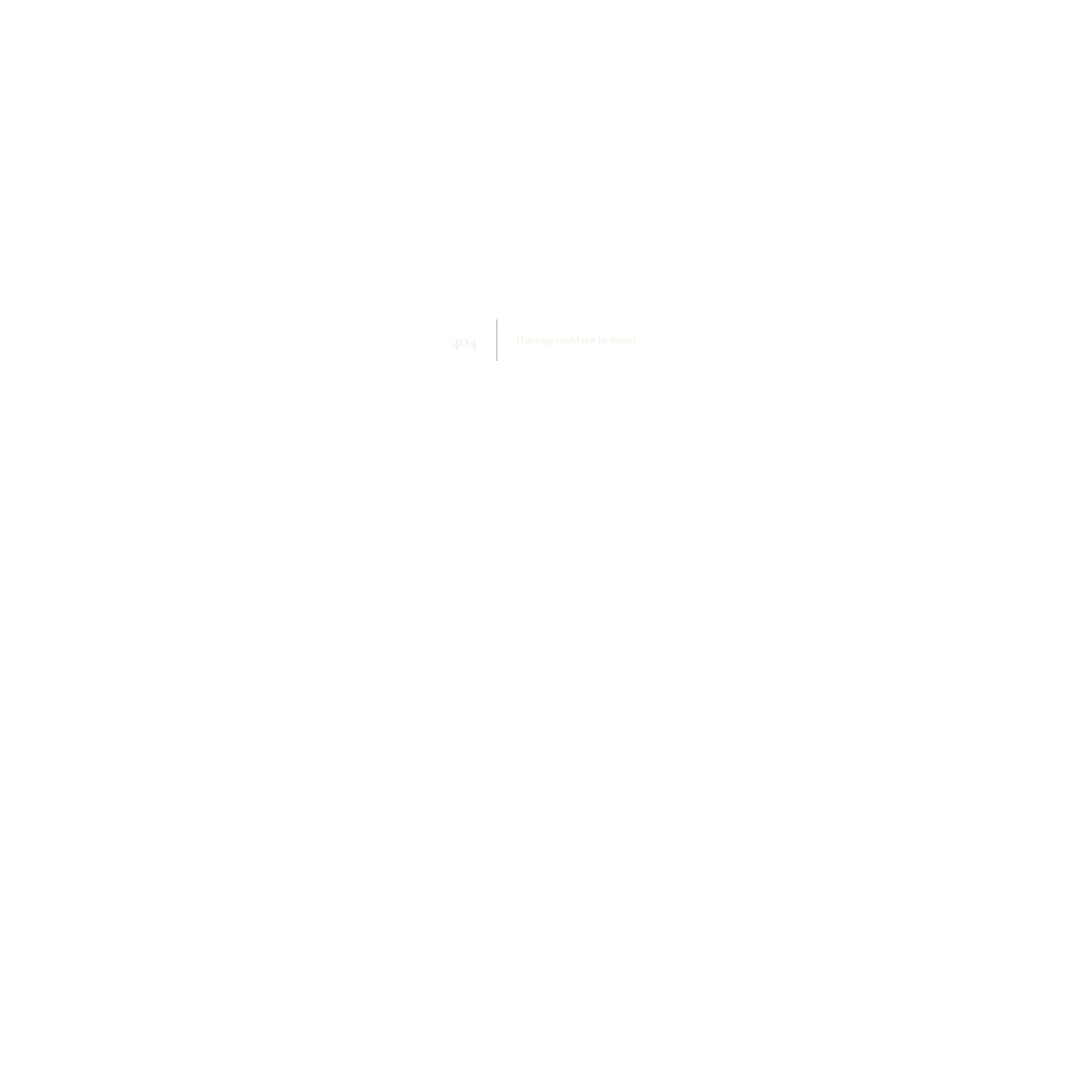
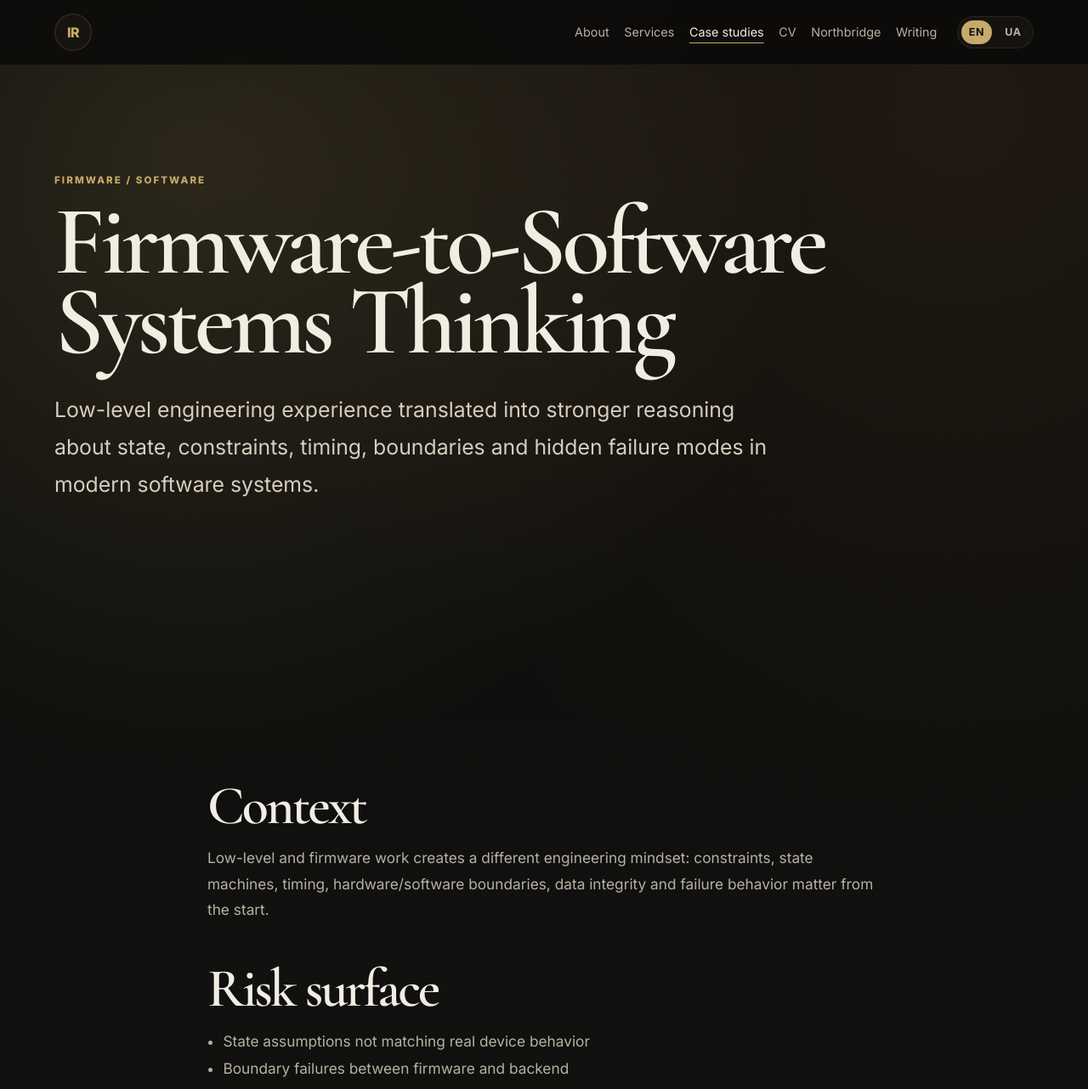
Before and after one commit to IRozinko/ivan-rozinko-site, a Next.js app: page /case-studies/firmware-to-software-systems-thinking in a window 1280 px wide. Before the commit this address had no page. Shown: the top 1282 px of the page at 85% size. Before the commit the page ends 800 px from the top, so only its background shows below. Built offline with nearby package versions, Linux system fonts and the light colour scheme.

Commit message:
Add firmware systems case study page

```diff
--- /dev/null
+++ b/app/case-studies/firmware-to-software-systems-thinking/page.tsx
@@ -0,0 +1,30 @@
+import { SiteFooter } from '../../components/SiteFooter';
+import { SiteNav } from '../../components/SiteNav';
+
+const risks = ['State assumptions not matching real device behavior', 'Boundary failures between firmware and backend', 'Timing and retry issues', 'Data serialization or protocol mismatch', 'Weak observability into device-side failures'];
+const work = ['Applied low-level systems thinking to broader software and platform decisions', 'Reasoned about state, boundaries, constraints and failure modes', 'Used firmware/embedded experience as a reliability lens for backend and cloud systems', 'Connected engineering implementation with operational diagnosis'];
+
+export default function FirmwareSystemsCase() {
+  return (
+    <main>
+      <SiteNav active="case-studies" locale="en" enHref="/case-studies/firmware-to-software-systems-thinking" uaHref="/ua/case-studies" />
+      <section className="section hero caseHero">
+        <div className="eyebrow">Firmware / Software</div>
+        <h1>Firmware-to-Software Systems Thinking</h1>
+        <p className="lead">Low-level engineering experience translated into stronger reasoning about state, constraints, timing, boundaries and hidden failure modes in modern software systems.</p>
+      </section>
+      <section className="section caseBody">
+        <h2>Context</h2>
+        <p>Low-level and firmware work creates a different engineering mindset: constraints, state machines, timing, hardware/software boundaries, data integrity and failure behavior matter from the start.</p>
+        <h2>Risk surface</h2>
+        <ul>{risks.map((item) => <li key={item}>{item}</li>)}</ul>
+        <h2>Work performed</h2>
+        <ul>{work.map((item) => <li key={item}>{item}</li>)}</ul>
+        <h2>Reusable lesson</h2>
+        <p>Firmware experience is not only a separate technical past. It is a way to see system behavior beneath the surface of web, cloud and product software.</p>
+        <div className="ctaRow"><a className="button primary" href="/case-studies">Back to case studies</a><a className="button secondary" href="https://github.com/IRozinko/embedded-cloud-reliability" target="_blank" rel="noreferrer">Related proof asset</a></div>
+      </section>
+      <SiteFooter locale="en" />
+    </main>
+  );
+}
```
